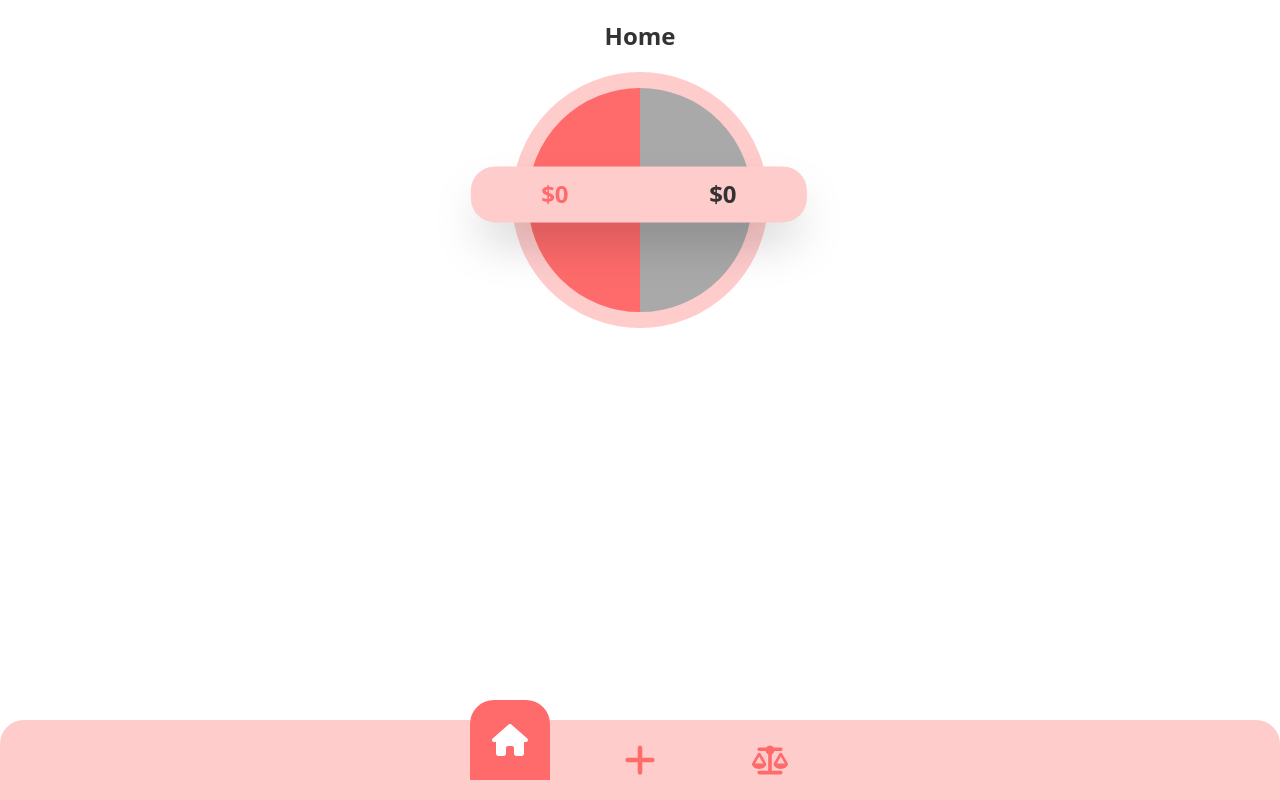
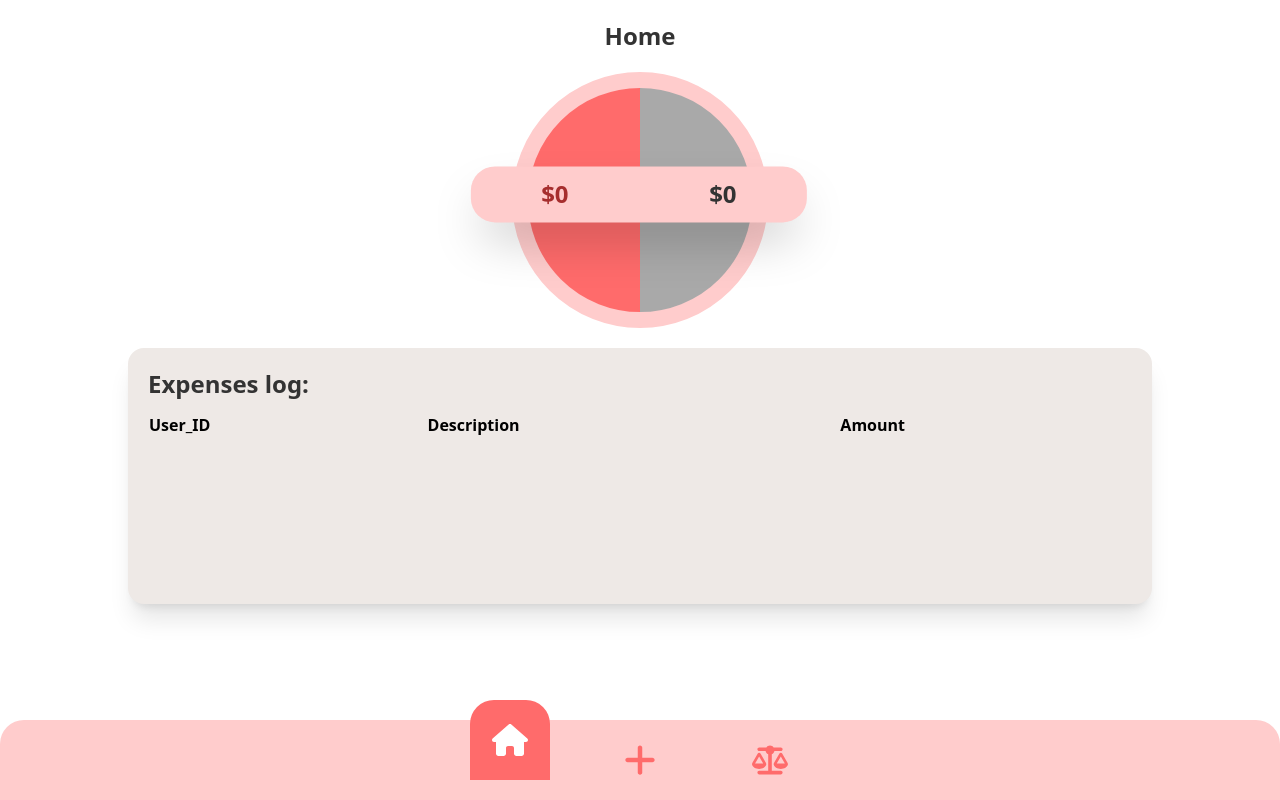
Before and after one commit to AlexanderHeffernan/CoupleExpenseBalancer, a Vue app in the folder app/frontend/: page / in a window 1280 px wide. Built offline with nearby package versions, Linux system fonts and the light colour scheme.

Commit message:
Expenses log added to home page

```diff
--- a/app/frontend/src/App.vue
+++ b/app/frontend/src/App.vue
@@ -24,10 +24,10 @@ watch(transactions, newVal => {
 
 <template>
     <!-- App container -->
-    <div class="w-screen h-screen bg-background">
+    <div class="w-screen h-screen bg-background overflow-y-hidden">
         <!-- Current page view-->
-        <div class="w-full h-[calc(100%-64px)]">
-            <HomePage v-if="currentPage == 'home'" :u1deficit="getUserDeficit(1)" :u2deficit="getUserDeficit(2)" />
+        <div class="w-full h-[calc(100%-64px)] overflow-y-auto">
+            <HomePage v-if="currentPage == 'home'" :u1deficit="getUserDeficit(1)" :u2deficit="getUserDeficit(2)" :transactions="transactions" />
             <AddPage v-if="currentPage == 'add'" @addTransaction="handleAddTransaction" />
             <BalancePage v-if="currentPage == 'balance'" :balanceData="getBalance()" @balanceConfirmed="handleBalanceConfirmed" />
         </div>
@@ -50,6 +50,7 @@ watch(transactions, newVal => {
 </template>
 
 <style>
+
 .navbar {
     justify-content: center;
     gap: 50px;
--- a/app/frontend/src/components/BalanceGradient.vue
+++ b/app/frontend/src/components/BalanceGradient.vue
@@ -15,7 +15,7 @@ function getBalancePoint() {
 <template>
     <div style="border: 16px solid #FFCCCC;" class="w-64 h-64 rounded-full" :style="{ background: `linear-gradient(to right, #FF6B6B ${getBalancePoint()}%, #A9A9A9 0%)` }">
         <div style="width: 150%; translate: -17% 140%;" class="flex justify-center items-center shadow-2xl bg-accent h-1/4 rounded-3xl">
-            <p class="text-primary text-2xl font-bold w-1/2 text-center">${{ u1deficit }}</p>
+            <p class="text-[#A62E2E] text-2xl font-bold w-1/2 text-center">${{ u1deficit }}</p>
             <p class="text-text text-2xl font-bold w-1/2 text-center">${{ u2deficit }}</p>
         </div>
     </div>
--- /dev/null
+++ b/app/frontend/src/components/ExpenseLog.vue
@@ -0,0 +1,46 @@
+<script setup>
+import { defineProps } from 'vue';
+
+defineProps(['transactions']);
+
+</script>
+
+<template>
+    <div class="shadow-xl bg-widget w-[80%] h-64 mt-5 p-5 rounded-2xl">
+        <h2 class="text-text text-2xl font-bold mb-3">Expenses log:</h2>
+        <div class="overflow-y-auto h-[190px]">
+            <table class="overflow-y-auto w-full h-full">
+                <thead>
+                    <tr>
+                        <th class="text-left">User_ID</th>
+                        <th class="text-left">Description</th>
+                        <th class="text-left">Amount</th>
+                    </tr>
+                </thead>
+                <tbody>
+                    <tr v-for="transaction in transactions" :key="transaction.id">
+                        <td>{{ transaction.user_id }}</td>
+                        <td>{{ transaction.description }}</td>
+                        <td>{{ transaction.amount }}</td>
+                    </tr>
+                </tbody>
+            </table>
+        </div>
+    </div>
+</template>
+
+<style>
+div::-webkit-scrollbar {
+    width: 0.6em;
+}
+
+div::-webkit-scrollbar-track {
+    background-color: rgba(0,0,0,0);
+    border-radius: 20px;
+}
+
+div::-webkit-scrollbar-thumb {
+    background-color: #090A08;
+    border-radius: 20px;
+}
+</style>
--- a/app/frontend/src/pages/HomePage.vue
+++ b/app/frontend/src/pages/HomePage.vue
@@ -2,8 +2,9 @@
 import { defineProps } from 'vue';
 import PageHeader from '../components/PageHeader.vue';
 import BalanceGradient from '../components/BalanceGradient.vue';
+import ExpenseLog from '../components/ExpenseLog.vue';
 
-defineProps(['u1deficit', 'u2deficit']);
+defineProps(['u1deficit', 'u2deficit', 'transactions']);
 
 </script>
 
@@ -11,5 +12,6 @@ defineProps(['u1deficit', 'u2deficit']);
     <div class="w-full h-full flex flex-col items-center">
       <PageHeader pageHeading="Home" />
       <BalanceGradient :u1deficit="u1deficit" :u2deficit="u2deficit" />
+      <ExpenseLog :transactions="transactions" />
     </div>
 </template>
--- a/app/frontend/tailwind.config.js
+++ b/app/frontend/tailwind.config.js
@@ -8,6 +8,7 @@ module.exports = {
         secondary: '#A9A9A9',
         accent: '#FFCCCC',
         background: '#FFFFFF',
+        widget: '#EEE9E6',
         text: '#333333',
         border: '#B0C4DE',
         hover: '#FFD1D1',
```
